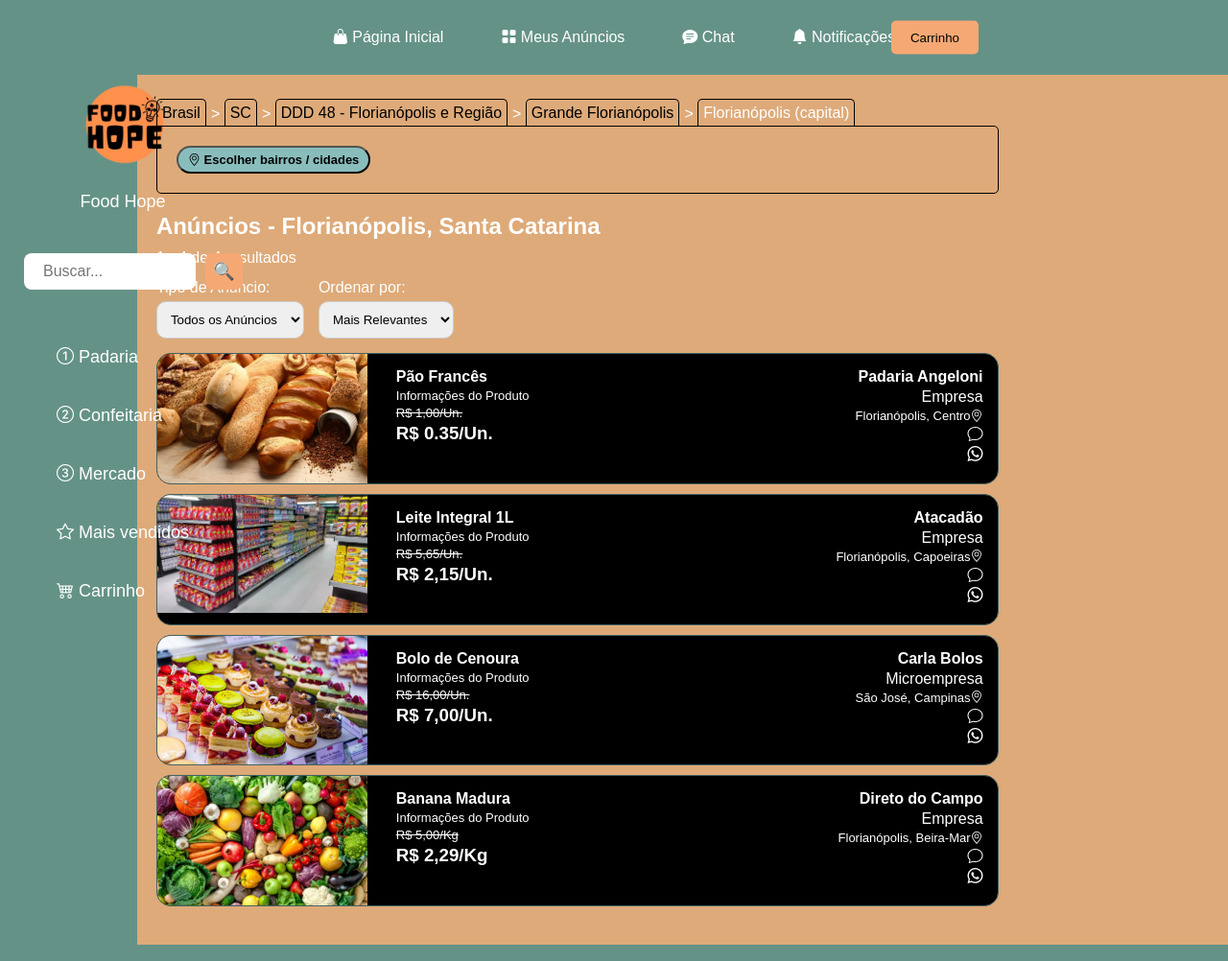
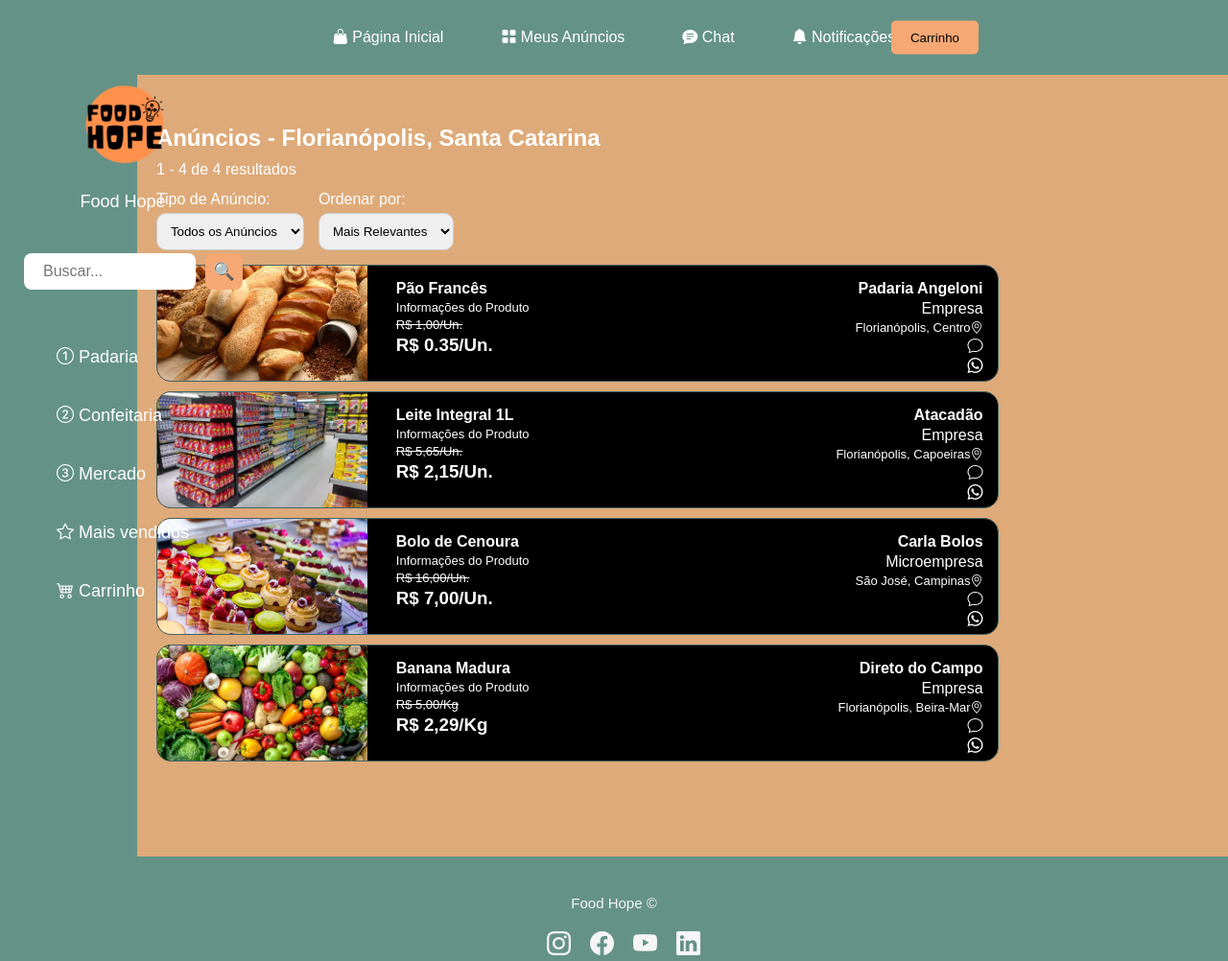
Before and after one commit to tomatokirayuu/ProjectFoodHope, a plain HTML site: page market.html in a window 1280 px wide. Shown: the top 1002 px of the page at 96% size. Drawn offline with nearby package versions, Linux system fonts and the light colour scheme.

Commit message:
exclusão coisas no html e css

```diff
--- a/css/market/right-bar.css
+++ b/css/market/right-bar.css
@@ -15,28 +15,7 @@
 
 .searchLocation {
     position: relative;
-    z-index: 2; /* Garante que os spans fiquem sobre a borda do botão */
-}
-
-.searchLocation span {
-    border-top-left-radius: 5px;
-    border-top-right-radius: 5px;
-    border-left: 1px solid #000;
-    border-right: 1px solid #000;
-    border-top: 1px solid #000;
-    padding: 5px;
-    margin-right: 5px;
-    position: relative;
-    top: -1px;
-}
-
-.searchAreaButton {
-    width: 80%;
-    border-radius: 0px 5px 5px 5px;
-    border: solid #000 1px;
-    padding: 20px;
-    position: relative;
-    z-index: 1;
+    z-index: 2;
 }
 
 .searchAreaButton button {
--- a/market.html
+++ b/market.html
@@ -45,12 +45,6 @@
         </section>
         <section id="right-bar">
             <div id="infoSearch">
-                <div class="searchLocation">
-                    <p><span><a href="#">Brasil</a></span>> <span><a href="#">SC</a></span>> <span><a href="#">DDD 48 - Florianópolis e Região</a></span>> <span><a href="#">Grande Florianópolis</a></span>> <span>Florianópolis (capital)</span></p>
-                </div>
-                <div class="searchAreaButton">
-                    <button><i class="bi bi-geo-alt"> </i>Escolher bairros / cidades</button>
-                </div>
                 <div class="searchResult">
                     <h1>Anúncios - Florianópolis, Santa Catarina</h1>
                     <p>1 - 4 de 4 resultados</p>
```
